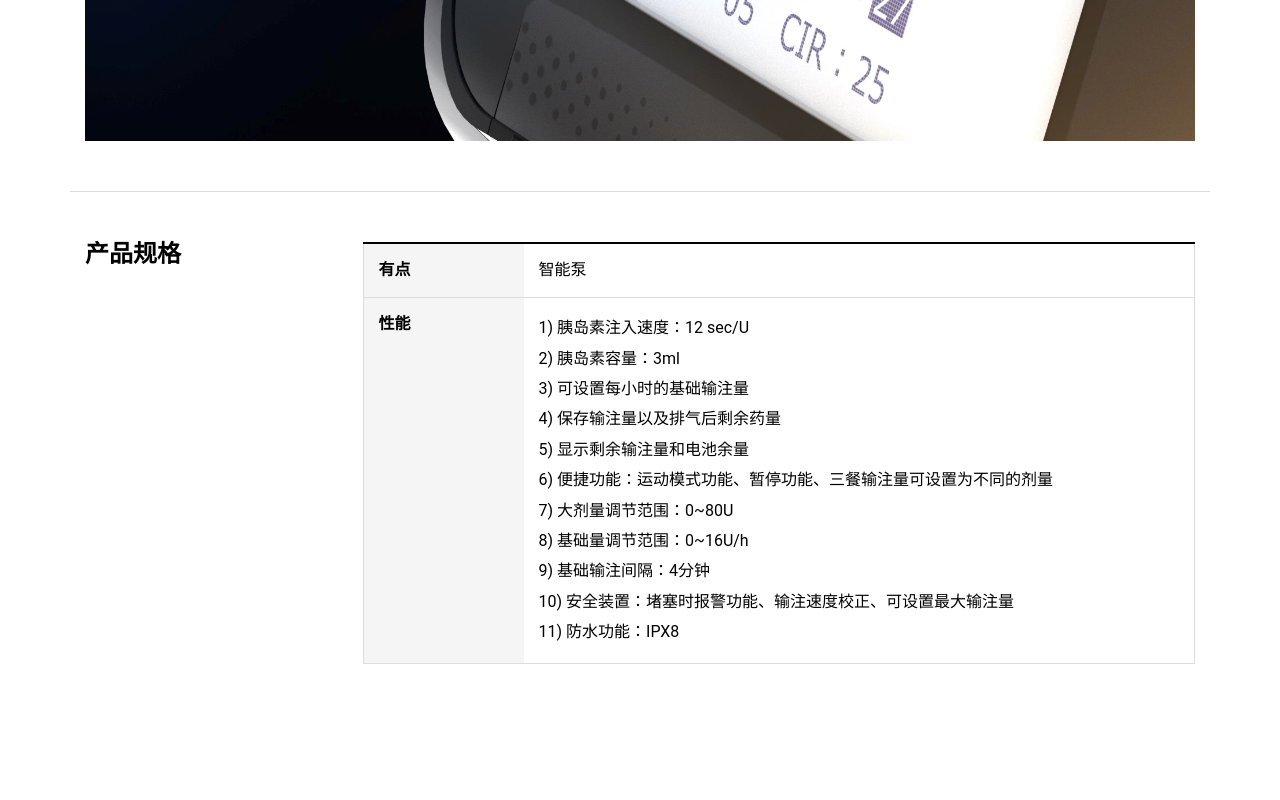
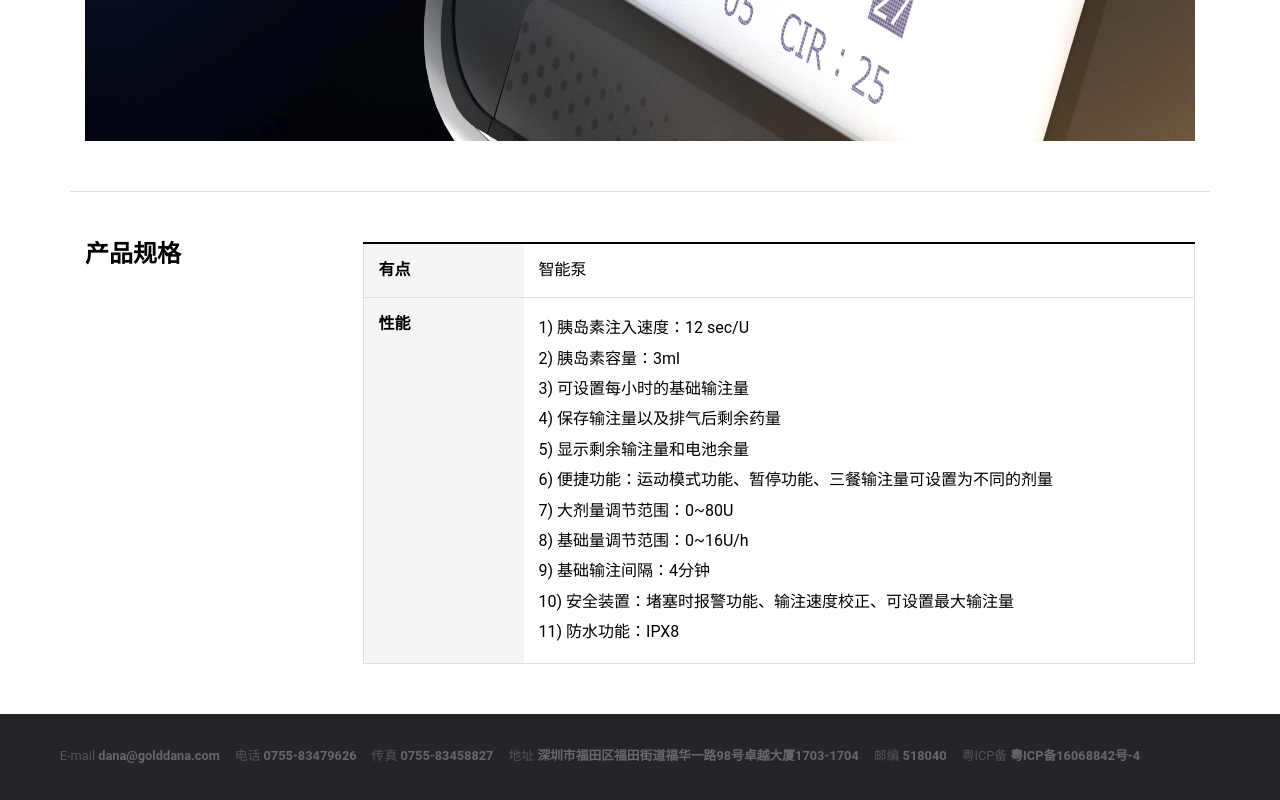
Before and after one commit to sooildev/Sooil-Web-CN, a React (Create React App) app: page / in a window 1280 px wide. Shown: the part 1958-2758 px from the top of the page. Before the commit the page ends 2672 px from the top, so only its background shows below. Built offline with nearby package versions, Linux system fonts and the light colour scheme.

Commit message:
fix footer

```diff
--- a/src/components/Footer.tsx
+++ b/src/components/Footer.tsx
@@ -8,7 +8,7 @@ export default function Footer() {
   return (
     <footer css={container}>
       <div css={innerContainer}>
-        <FooterNav />
+        {/* <FooterNav /> */}
         <Copyright />
       </div>
     </footer>
--- a/src/components/Layout.tsx
+++ b/src/components/Layout.tsx
@@ -4,6 +4,7 @@ import { css } from '@emotion/react';
 import Header from './header/Header';
 // import Footer from './Footer';
 import { Outlet } from 'react-router-dom';
+import Footer from './Footer';
 
 export default function Layout() {
   return (
@@ -12,7 +13,7 @@ export default function Layout() {
       <main css={mainStyle}>
         <Outlet />
       </main>
-      {/* <Footer /> */}
+      <Footer />
     </div>
   );
 }
--- a/src/components/footer/Copyright.tsx
+++ b/src/components/footer/Copyright.tsx
@@ -8,7 +8,7 @@ export default function Copyright() {
   return (
     <div css={container}>
       <div css={copyrightContainer}>
-        <ul css={navList}>
+        {/* <ul css={navList}>
           <li css={navItem}>
             <div
               css={link}
@@ -39,9 +39,28 @@ export default function Copyright() {
               {FOOTER_COPYRIGHT_TEXT.guide.title}
             </div>
           </li>
-        </ul>
+        </ul> */}
         <div css={address}>
-          <p>
+          <p css={companyInfoBox}>
+            {FOOTER_COPYRIGHT_TEXT.companyInfo.map((info, index) => (
+              <div key={index}>
+                <span>{info.label}</span>{' '}
+                {index === FOOTER_COPYRIGHT_TEXT.companyInfo.length - 1 ? (
+                  <a
+                    href="https://beian.miit.gov.cn"
+                    target="_blank"
+                    rel="noopener noreferrer"
+                  >
+                    {info.value}
+                  </a>
+                ) : (
+                  info.value
+                )}
+                {/* {index < FOOTER_COPYRIGHT_TEXT.companyInfo.length - 1 && ' / '} */}
+              </div>
+            ))}
+          </p>
+          {/* <p>
             {FOOTER_COPYRIGHT_TEXT.companyInfoFirst.map((info, index) => (
               <React.Fragment key={index}>
                 <span>{info.label}</span> {info.value}
@@ -65,13 +84,11 @@ export default function Copyright() {
                 <span>{info.label}</span> {info.value}
               </React.Fragment>
             ))}
-          </p>
+          </p> */}
         </div>
-        <div css={copyright}>{FOOTER_COPYRIGHT_TEXT.copyright}</div>
+        {/* <div css={copyright}>{FOOTER_COPYRIGHT_TEXT.copyright}</div> */}
       </div>
-      <div css={logo}>
-        <img src={footerLogo} alt="footer logo" />
-      </div>
+      <div css={logo}>{/* <img src={footerLogo} alt="footer logo" /> */}</div>
     </div>
   );
 }
@@ -80,7 +97,7 @@ const container = css`
   display: flex;
   justify-content: space-between;
   align-items: center;
-  padding: 1.5rem 0;
+  padding: 2rem 0;
 `;
 
 const copyrightContainer = css`
@@ -149,3 +166,24 @@ const logo = css`
     display: none;
   }
 `;
+
+const companyInfoBox = css`
+  display: flex;
+  flex-wrap: wrap;
+  // flex-direction: column;
+  gap: 15px;
+
+  // & div span {
+  //   font-weight: bold;
+  // }
+
+  & a {
+    text-decoration: none;
+    color: #686868;
+  }
+
+  // @media (max-width: 768px) {
+  //   flex-direction: column;
+  //   gap: 10px;
+  // }
+`;
--- a/src/constants/mainPageTexts.ts
+++ b/src/constants/mainPageTexts.ts
@@ -71,6 +71,32 @@ const FOOTER_COPYRIGHT_TEXT = {
     title: '이용안내',
     link: 'https://www.sooil.com/bbs/content.php?co_id=information',
   },
+  companyInfo: [
+    {
+      label: 'E-mail',
+      value: 'dana@golddana.com',
+    },
+    {
+      label: '电话',
+      value: '0755-83479626',
+    },
+    {
+      label: '传真',
+      value: '0755-83458827',
+    },
+    {
+      label: '地址',
+      value: '深圳市福田区福田街道福华一路98号卓越大厦1703-1704',
+    },
+    {
+      label: '邮编',
+      value: '518040',
+    },
+    {
+      label: '粤ICP备',
+      value: '粤ICP备16068842号-4',
+    },
+  ],
   companyInfoFirst: [
     {
       label: '회사명',
```
